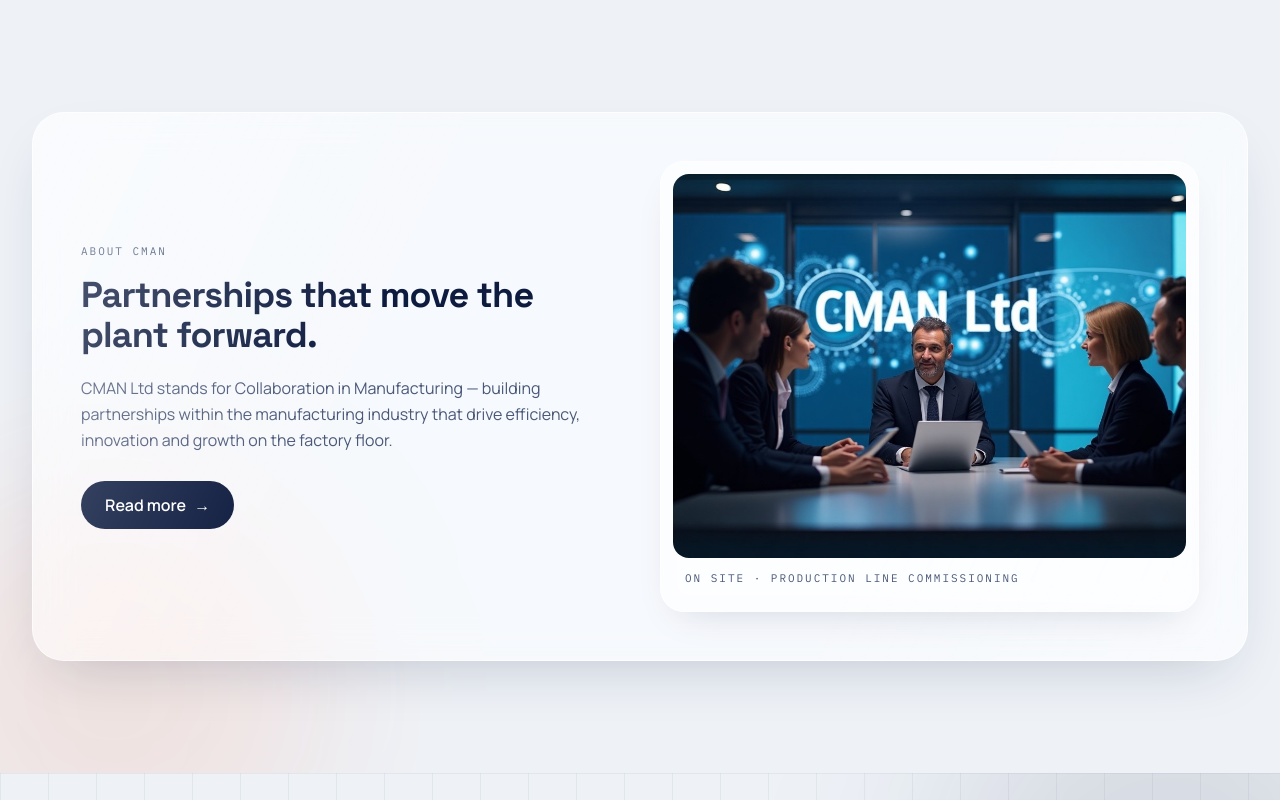
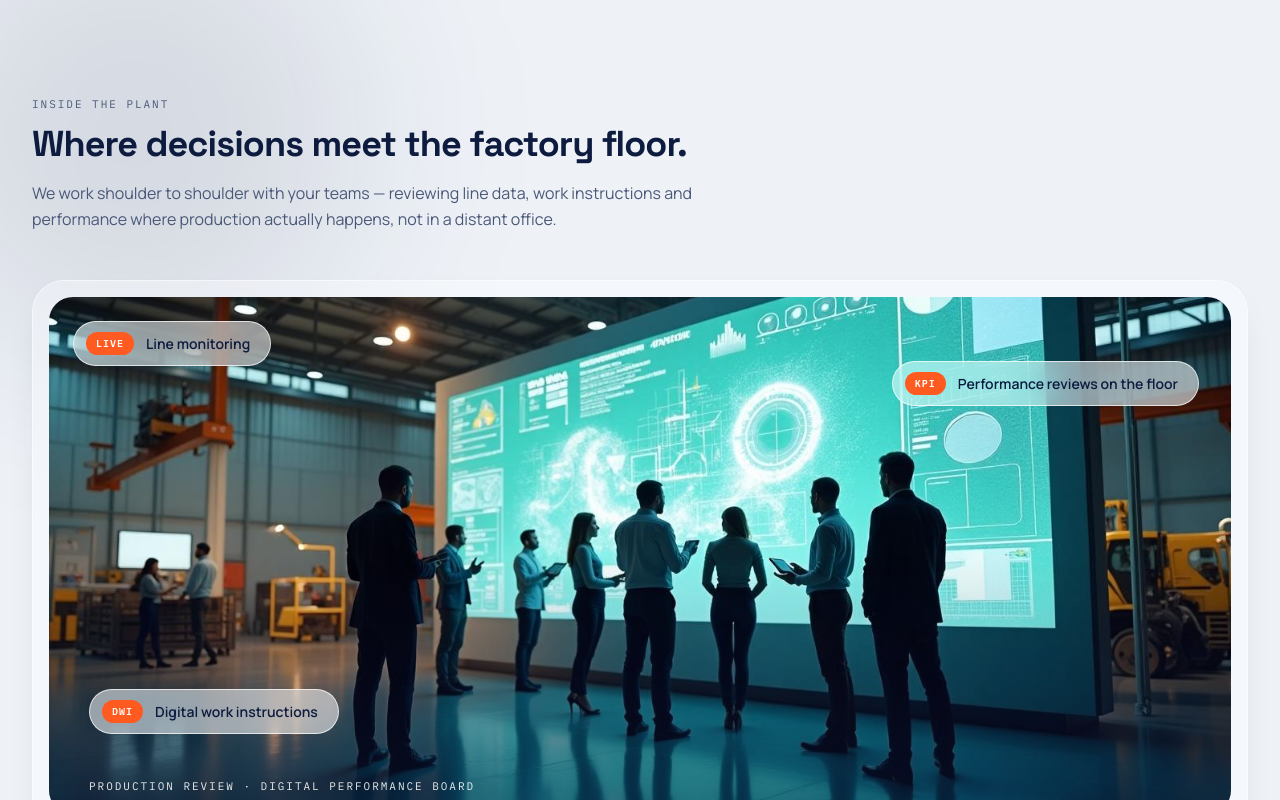
Before and after one commit to AissamTa/CmanLtd, a React (Vite) app: page / in a window 1280 px wide. Shown: the part 800-1600 px from the top of the page. Built offline with nearby package versions, Linux system fonts and the light colour scheme; no server answers; the database is empty.

Commit message:
Glass redesign v2: add Commitments, Showcase, and WorkProcess sections; update assets

```diff
--- a/src/components/AboutHome.jsx
+++ b/src/components/AboutHome.jsx
@@ -18,6 +18,11 @@
               CMAN Ltd stands for Collaboration in Manufacturing — building
               partnerships within the manufacturing industry that drive
               efficiency, innovation and growth on the factory floor.
+            </p>
+            <p className="mt-4 text-steel leading-relaxed">
+              From line installation to operator training, process optimization
+              and industrial recruitment, we bring the method and the people to
+              turn your plant's capacity into reliable output.
             </p>
             <Link
               to="/about"
--- /dev/null
+++ b/src/components/Commitments.jsx
@@ -0,0 +1,102 @@
+import React from "react";
+import { Link } from "react-router-dom";
+
+const PILLARS = [
+  {
+    title: "Safety first",
+    text: "Every intervention starts and ends with the safety of the people on the line.",
+    icon: (
+      <path d="M12 3l7 3v5c0 4.5-3 8.5-7 10-4-1.5-7-5.5-7-10V6l7-3z" />
+    ),
+  },
+  {
+    title: "Quality built-in",
+    text: "Standards, checks and training designed so quality happens in the process, not after it.",
+    icon: (
+      <>
+        <circle cx="12" cy="12" r="8.5" />
+        <path d="M8.5 12.5l2.4 2.4 4.6-5.3" />
+      </>
+    ),
+  },
+  {
+    title: "On-time delivery",
+    text: "Clear milestones and honest planning — your ramp-up date is a commitment, not a hope.",
+    icon: (
+      <>
+        <circle cx="12" cy="12" r="8.5" />
+        <path d="M12 7.5V12l3 2" />
+      </>
+    ),
+  },
+];
+
+export default function Commitments() {
+  return (
+    <section className="relative py-20 lg:py-24 overflow-hidden">
+      <div className="relative max-w-7xl mx-auto px-4 sm:px-6 lg:px-8">
+        <div className="text-center max-w-2xl mx-auto">
+          <p className="plate mb-3">Our commitments</p>
+          <h2 className="text-3xl md:text-4xl font-bold tracking-tight">
+            What every partner can count on.
+          </h2>
+        </div>
+
+        <div className="mt-12 grid grid-cols-1 md:grid-cols-3 gap-6">
+          {PILLARS.map((p) => (
+            <div key={p.title} className="glass-soft rounded-3xl p-8">
+              <div className="w-14 h-14 rounded-2xl bg-white/70 border border-white flex items-center justify-center">
+                <svg
+                  viewBox="0 0 24 24"
+                  fill="none"
+                  stroke="currentColor"
+                  strokeWidth="1.6"
+                  strokeLinecap="round"
+                  strokeLinejoin="round"
+                  className="w-7 h-7 text-signal"
+                  aria-hidden="true"
+                >
+                  {p.icon}
+                </svg>
+              </div>
+              <h3 className="mt-5 text-xl font-semibold">{p.title}</h3>
+              <p className="mt-3 text-sm text-steel leading-relaxed">{p.text}</p>
+            </div>
+          ))}
+        </div>
+
+        {/* CTA band */}
+        <div className="mt-16 relative rounded-[2rem] overflow-hidden bg-ink">
+          <div className="orb w-[380px] h-[380px] -top-24 -right-16 bg-signal/30" />
+          <div className="orb w-[320px] h-[320px] -bottom-24 -left-10 bg-white/10" />
+          <div className="relative px-8 py-14 md:px-14 md:py-16 grid md:grid-cols-[1fr_auto] gap-8 items-center">
+            <div>
+              <p className="plate !text-white/60 mb-3">Next project</p>
+              <h2 className="text-3xl md:text-4xl font-bold tracking-tight text-white">
+                Let's build your next production line.
+              </h2>
+              <p className="mt-4 text-white/70 max-w-xl leading-relaxed">
+                Tell us about your plant, your product and your target output —
+                we'll come back with a clear plan to get there.
+              </p>
+            </div>
+            <div className="flex flex-wrap md:flex-col gap-4">
+              <Link
+                to="/contact"
+                className="px-8 py-4 rounded-full bg-signal text-white font-semibold text-center shadow-lg shadow-signal/40 hover:brightness-110 transition"
+              >
+                Contact us
+              </Link>
+              <Link
+                to="/services"
+                className="px-8 py-4 rounded-full border border-white/25 text-white font-semibold text-center hover:bg-white/10 transition"
+              >
+                Our services
+              </Link>
+            </div>
+          </div>
+        </div>
+      </div>
+    </section>
+  );
+}
--- a/src/components/Home.jsx
+++ b/src/components/Home.jsx
@@ -1,13 +1,20 @@
 import React from "react";
 import Banner from "./Banner.jsx";
+import Showcase from "./Showcase.jsx";
 import AboutHome from "./AboutHome.jsx";
 import Services from "./Services.jsx";
+import WorkProcess from "./WorkProcess.jsx";
+import Commitments from "./Commitments.jsx";
+
 export default function Home() {
   return (
-    <div className="">
+    <div>
       <Banner />
+      <Showcase />
       <AboutHome />
       <Services />
+      <WorkProcess />
+      <Commitments />
     </div>
   );
-};
+}
--- /dev/null
+++ b/src/components/Showcase.jsx
@@ -0,0 +1,63 @@
+import React from "react";
+import plantImage from "../assets/bg3.jpeg";
+
+const CHIPS = [
+  { code: "LIVE", label: "Line monitoring", pos: "top-6 left-6" },
+  { code: "DWI", label: "Digital work instructions", pos: "bottom-20 left-10" },
+  { code: "KPI", label: "Performance reviews on the floor", pos: "top-16 right-8" },
+];
+
+export default function Showcase() {
+  return (
+    <section className="relative py-20 lg:py-24 overflow-hidden">
+      <div className="orb w-[460px] h-[460px] -top-24 -left-24 bg-ink/10" />
+
+      <div className="relative max-w-7xl mx-auto px-4 sm:px-6 lg:px-8">
+        <div className="max-w-2xl">
+          <p className="plate mb-3">Inside the plant</p>
+          <h2 className="text-3xl md:text-4xl font-bold tracking-tight">
+            Where decisions meet the factory floor.
+          </h2>
+          <p className="mt-4 text-steel leading-relaxed">
+            We work shoulder to shoulder with your teams — reviewing line data,
+            work instructions and performance where production actually
+            happens, not in a distant office.
+          </p>
+        </div>
+
+        {/* Framed plant image with floating glass chips */}
+        <div className="scene mt-12">
+          <div className="card-3d glass-soft rounded-[2rem] p-3 md:p-4">
+            <div className="relative rounded-3xl overflow-hidden">
+              <img
+                src={plantImage}
+                alt="CMAN consultants reviewing live production data on a digital board inside a manufacturing plant"
+                loading="lazy"
+                className="w-full object-cover aspect-[16/8] md:aspect-[16/7]"
+              />
+              <div className="absolute inset-0 bg-gradient-to-t from-ink/45 via-transparent to-transparent" />
+
+              {CHIPS.map((c) => (
+                <div
+                  key={c.code}
+                  className={`glass hidden md:flex items-center gap-3 absolute ${c.pos} rounded-full pl-3 pr-5 py-2.5`}
+                >
+                  <span className="font-mono text-[10px] font-semibold tracking-widest text-white bg-signal rounded-full px-2.5 py-1">
+                    {c.code}
+                  </span>
+                  <span className="text-sm font-semibold text-ink">
+                    {c.label}
+                  </span>
+                </div>
+              ))}
+
+              <p className="absolute bottom-5 left-6 right-6 md:left-10 plate !text-white/90">
+                Production review · digital performance board
+              </p>
+            </div>
+          </div>
+        </div>
+      </div>
+    </section>
+  );
+}
--- /dev/null
+++ b/src/components/WorkProcess.jsx
@@ -0,0 +1,56 @@
+import React from "react";
+
+const STEPS = [
+  {
+    n: "01",
+    title: "Audit",
+    text: "We walk your lines, measure the current state and identify the constraints holding output back.",
+  },
+  {
+    n: "02",
+    title: "Design",
+    text: "Together we define the target: layout, staffing, standards and a realistic deployment plan.",
+  },
+  {
+    n: "03",
+    title: "Deploy",
+    text: "Installation, training and ramp-up — executed on site, with your teams, until the line runs stable.",
+  },
+  {
+    n: "04",
+    title: "Support",
+    text: "We stay close after handover: performance follow-up, coaching and continuous improvement.",
+  },
+];
+
+export default function WorkProcess() {
+  return (
+    <section className="relative py-20 lg:py-24 blueprint-grid overflow-hidden">
+      <div className="orb w-[420px] h-[420px] -bottom-24 -right-24 bg-signal/10" />
+
+      <div className="relative max-w-7xl mx-auto px-4 sm:px-6 lg:px-8">
+        <div className="text-center max-w-2xl mx-auto">
+          <p className="plate mb-3">How we work</p>
+          <h2 className="text-3xl md:text-4xl font-bold tracking-tight">
+            One method, from audit to stable output.
+          </h2>
+        </div>
+
+        <div className="mt-12 grid grid-cols-1 sm:grid-cols-2 lg:grid-cols-4 gap-6 scene">
+          {STEPS.map((s) => (
+            <div
+              key={s.n}
+              className="tilt-card card-3d glass glass-sheen rounded-3xl p-7"
+            >
+              <span className="font-mono text-3xl font-semibold text-signal">
+                {s.n}
+              </span>
+              <h3 className="mt-4 text-xl font-semibold">{s.title}</h3>
+              <p className="mt-3 text-sm text-steel leading-relaxed">{s.text}</p>
+            </div>
+          ))}
+        </div>
+      </div>
+    </section>
+  );
+}
```
Also changed, not shown: src/assets/bg3.jpeg, src/assets/logo_service.png.
